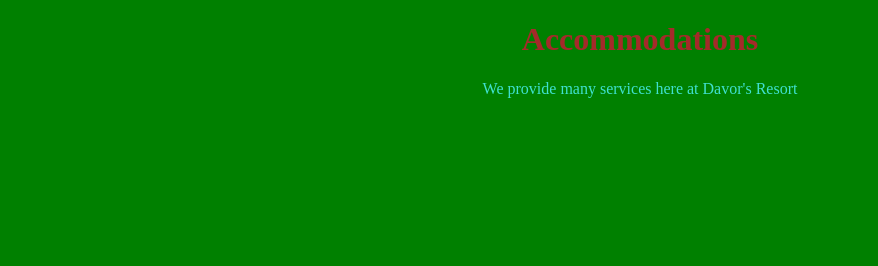
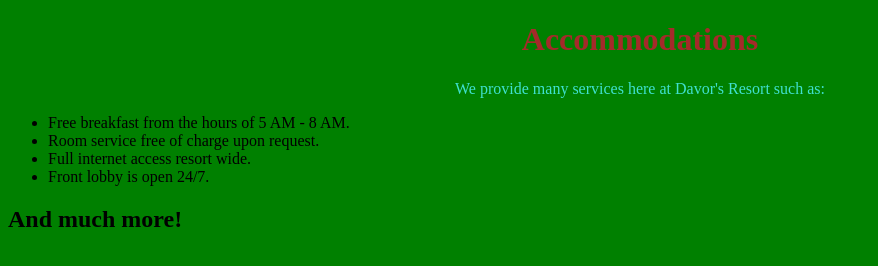
Before and after one commit to DaveMarchuk/davor-resort, a plain HTML site: page accommodations.html in a window 1280 px wide. Shown: the whole page, without its empty margins (0-878 px from the left). Drawn offline with Linux system fonts and the light colour scheme.

Commit message:
Added ul,li,p and h2 with accommodation information to accommodation.html.

```diff
--- a/accommodations.html
+++ b/accommodations.html
@@ -6,5 +6,12 @@
 </head>
 <body>
   <h1>Accommodations</h1>
-  <p>We provide many services here at Davor's Resort</p>
+  <p>We provide many services here at Davor's Resort such as:</p>
+  <ul>
+    <li>Free breakfast from the hours of 5 AM - 8 AM.</li>
+    <li>Room service free of charge upon request.</li>
+    <li>Full internet access resort wide.</li>
+    <li>Front lobby is open 24/7.</li>
+  </ul>
+  <h2><strong>And much more!</strong></h2>
 </body>
```
